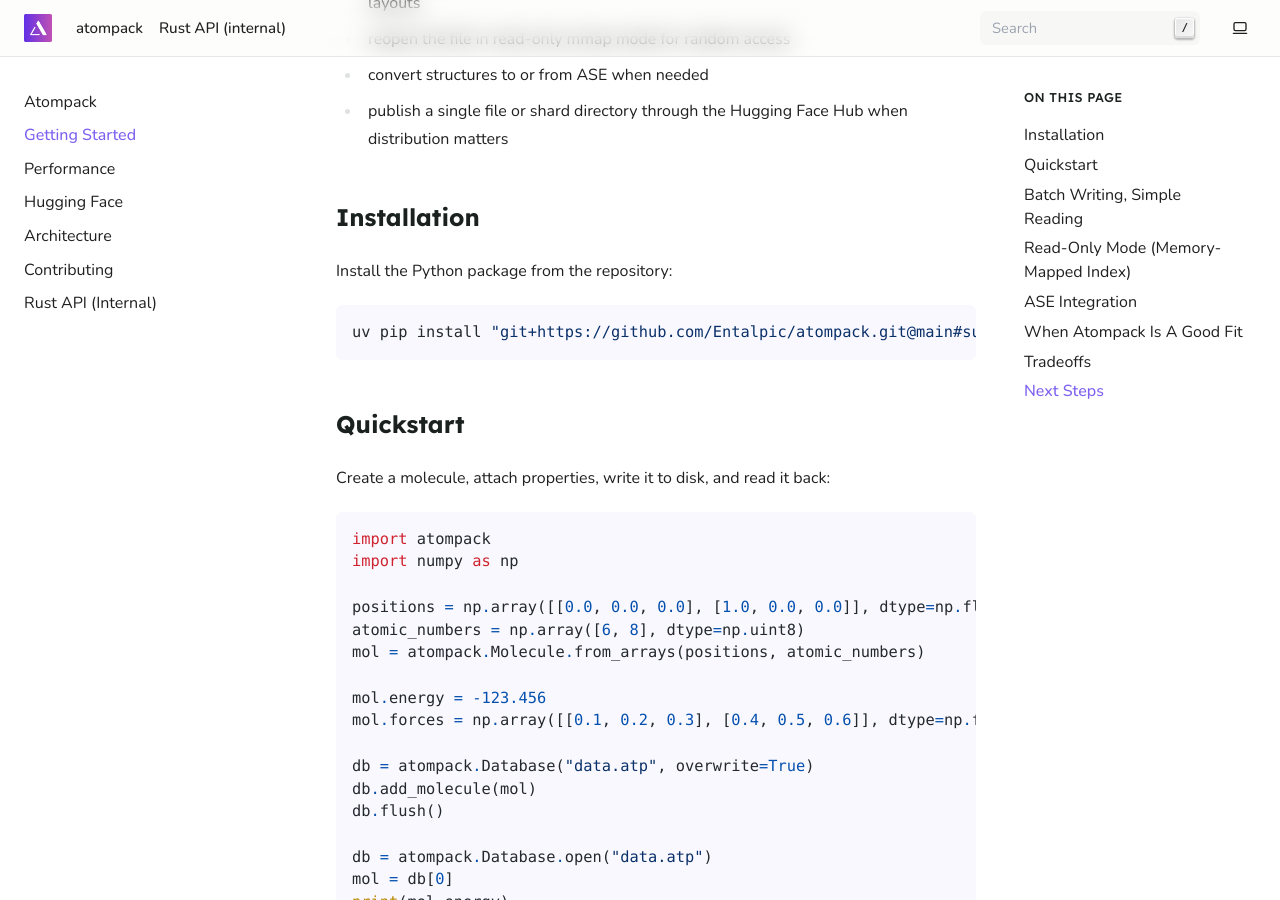
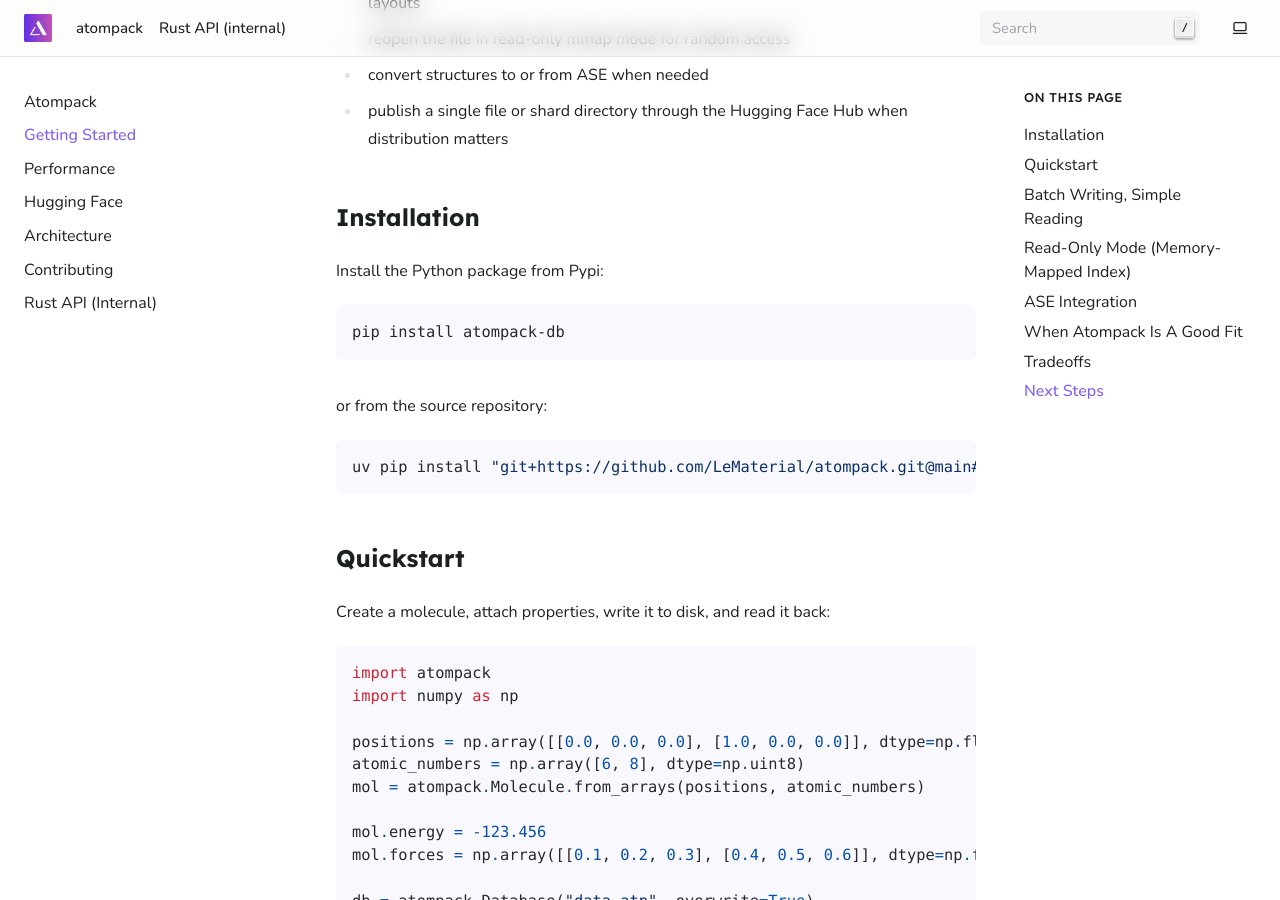
Before and after one commit to LeMaterial/atompack, a Sphinx documentation site: the page built from docs/source/getting-started.rst, in a window 1280 px wide and 900 px high, scrolled down 367 px. Built offline with Sphinx 7.4.7, drawn with Linux system fonts in a browser that asks for light colours; pages that are not in the unit, such as notebooks, are missing from menus.

Commit message:
docs: Update repo url and add documentation link

```diff
--- a/Cargo.toml
+++ b/Cargo.toml
@@ -7,7 +7,7 @@
 edition = "2024"
 authors = ["Ali Ramlaoui <ali.ramlaoui@entalpic.ai>"]
 license = "Apache-2.0"
-repository = "https://github.com/Entalpic/atompack"
+repository = "https://github.com/LeMaterial/atompack"
 
 [workspace.dependencies]
 ndarray = "0.15"
--- a/docs/source/_templates/autoapi/index.rst
+++ b/docs/source/_templates/autoapi/index.rst
@@ -7,7 +7,7 @@
 
 The API reference was auto-generated with ``autoapi`` [#f1]_.
 
-You can see the source code on `Github <https://github.com/Entalpic/atompack>`_ and explore the rendered documentation here ⬇️
+You can see the source code on `Github <https://github.com/LeMaterial/atompack>`_ and explore the rendered documentation at `https://entalpic-atompack.readthedocs-hosted.com/en/latest/ <https://entalpic-atompack.readthedocs-hosted.com/en/latest/>`_.
 
 .. toctree::
    :titlesonly:
--- a/docs/source/conf.py
+++ b/docs/source/conf.py
@@ -64,7 +64,7 @@
         },
     ],
     # Shibuya supports a standard social icon in the header when these are set.
-    "github_url": "https://github.com/Entalpic/atompack",
+    "github_url": "https://github.com/LeMaterial/atompack",
 }
 
 # html_baseurl = (
@@ -154,7 +154,9 @@
 
 # Open Graph
 
-# ogp_site_url = "https://entalpic-dev-guide.readthedocs.io/en/latest/"
+html_baseurl = "https://entalpic-atompack.readthedocs-hosted.com/en/latest/"
+
+# ogp_site_url = "https://entalpic-atompack.readthedocs-hosted.com/en/latest/"
 # ogp_social_cards = {
 #     "enable": True,
 #     # "image": "./_static/images/logo.png",
--- a/docs/source/getting-started.rst
+++ b/docs/source/getting-started.rst
@@ -16,11 +16,17 @@
 Installation
 ------------
 
-Install the Python package from the repository:
+Install the Python package from Pypi:
 
 .. code-block:: bash
 
-   uv pip install "git+https://github.com/Entalpic/atompack.git@main#subdirectory=atompack-py"
+   pip install atompack-db
+
+or from the source repository:
+
+.. code-block:: bash
+
+   uv pip install "git+https://github.com/LeMaterial/atompack.git@main#subdirectory=atompack-py"
 
 Quickstart
 ----------
```
Also changed, not shown: README.md (+10 -9 lines), docs/source/huggingface.rst (+0 -9 lines), docs/source/performance.rst (+5 -5 lines), atompack-py/README.md, 1 other file.
